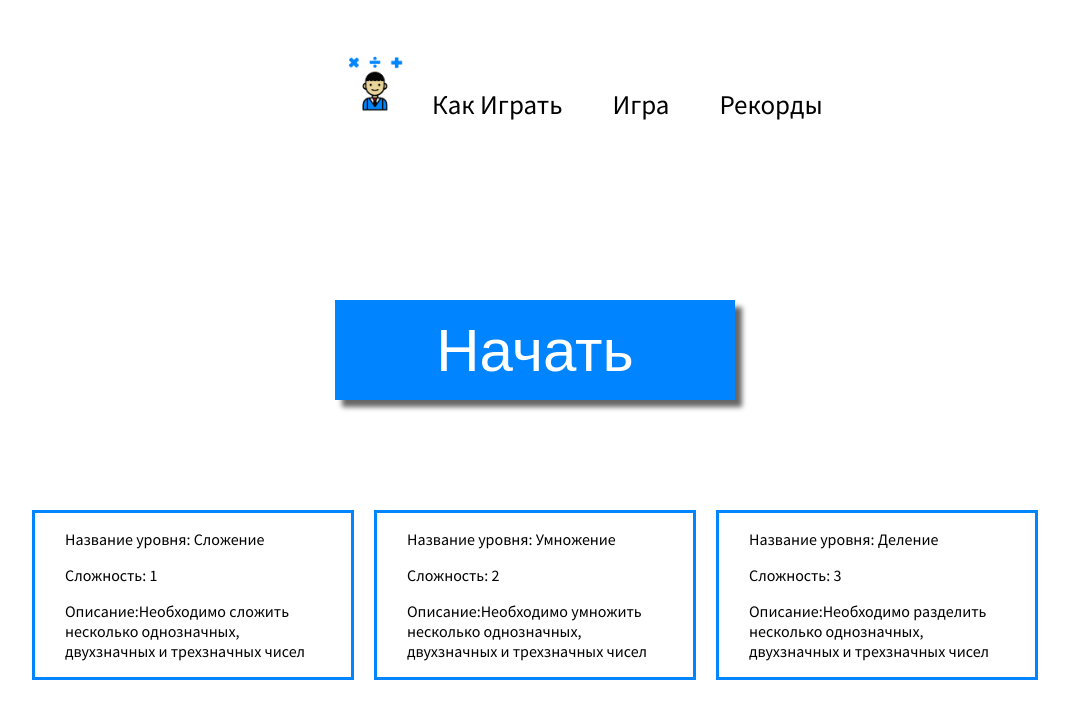
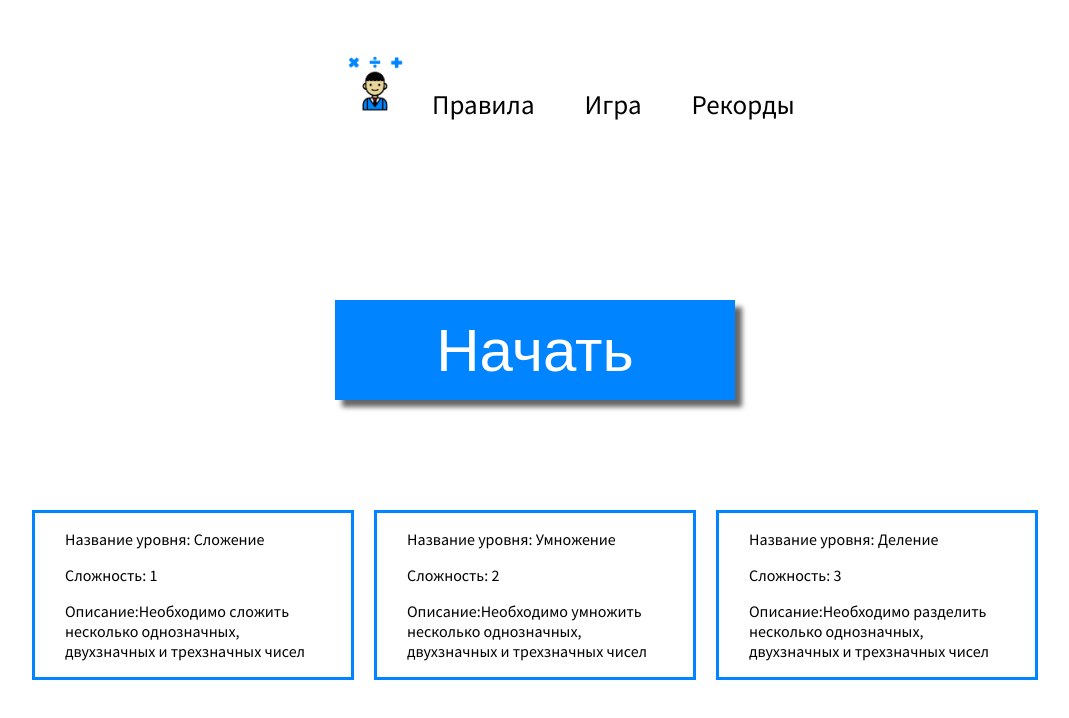
Before and after one commit to karjicoh987/mathgameonreact, a React (Create React App) app: page / in a window 1280 px wide. Shown: the top 718 px of the page, without its empty margins (105-1174 px from the left). Built offline with nearby package versions, Linux system fonts and the light colour scheme.

Commit message:
add method contentChange

```diff
--- a/src/App.js
+++ b/src/App.js
@@ -13,6 +13,7 @@ class App extends Component{
       timer:false
     }
     this.GameStart = this.GameStart.bind(this)
+    this.contentChange = this.contentChange.bind(this)
   }
   GameTimerCheck(){
     setTimeout(() => {
@@ -22,8 +23,8 @@ class App extends Component{
             })
         }, 60000)
   }
-  NavChange(id){
-
+  contentChange(id){
+    console.log(id)
   }
   GameStart(){
     this.setState(prevState => {
@@ -37,10 +38,8 @@ class App extends Component{
     return(
       //следующие строки должны быть перписаны под ебанный роутинг реакт, ибо это ппц
       <div>
-        <Header/>
+        <Header contentChange = {this.contentChange}/>
         {
-
-
         this.state.GameOn && this.state.timer?
           <ExpCard />:
           <GameCont GameStart = {this.GameStart}/>
--- a/src/components/Data/NalPanelData.js
+++ b/src/components/Data/NalPanelData.js
@@ -1,7 +1,9 @@
 const NavPanelData = [
     {
-        title:'Как Играть',
-        content: 'Нажмите на кнопку начать игру, а дальше выбирайте варианты ответа в соответствии с заданным выражением'},
+        title:'Правила',
+        content: 'Нажмите на кнопку начать игру, а дальше выбирайте варианты\
+         ответа в соответствии с заданным выражением\
+         пока не закончится время'},
     {
         title:'Игра',
     },
--- a/src/components/NavPanel/Header.js
+++ b/src/components/NavPanel/Header.js
@@ -1,4 +1,5 @@
 import React, {Component} from 'react';
+import PropTypes from 'prop-types'
 import NavText from './NavText'
 import NavPanelData from '../Data/NalPanelData'
 import Logo from './logo.png'
@@ -7,15 +8,20 @@ import './NavPanel.css'
 class Header extends Component{
     render(){
         const TextList = NavPanelData.map(
-            (Data,i) => <NavText key = {i} text = {Data.title} />
+            (Data,i) => <NavText
+                                key = {i}
+                                id = {i}
+                                text = {Data.title}
+                                contentChange = {this.props.contentChange}/>
         )
         return(
             <div className = "Text-body">
                 <div className = "text-content">
-                    <img    alt = "Здесь логотип"
-                            src = {Logo}
-                            height = "64"
-                            width = "64"
+                 <img
+                    alt = "Здесь логотип"
+                    src = {Logo}
+                    height = "64"
+                    width = "64"
                     />
                     {TextList}
 
@@ -24,5 +30,7 @@ class Header extends Component{
         )
     }
 }
-
+Header.propTypes = {
+    contentChange:PropTypes.func.isRequired
+}
 export default Header;
--- a/src/components/NavPanel/NavText.js
+++ b/src/components/NavPanel/NavText.js
@@ -5,10 +5,19 @@ import PropTypes from 'prop-types'
 class NavText extends Component{
     render(){
         return(
-            <span className = "text">{this.props.text}</span>
+            <span
+                className = "text"
+                onClick = {()=>this.props.contentChange(this.props.id)}>
+
+                {this.props.text}
+
+            </span>
         )
     }
 }
-NavText.propTypes = {text: PropTypes.string}
+NavText.propTypes = {
+    text: PropTypes.string,
+    contentChange:PropTypes.func
+}
 
 export default NavText;
```
